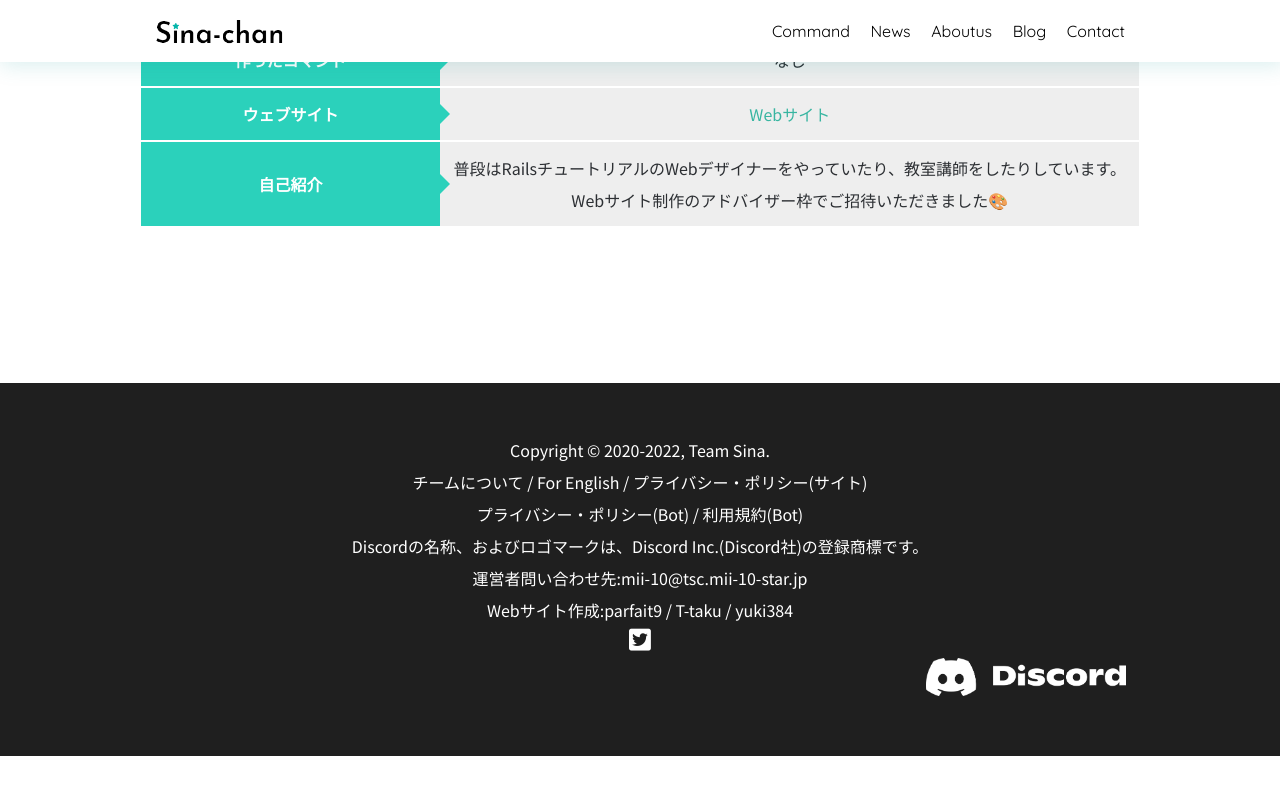
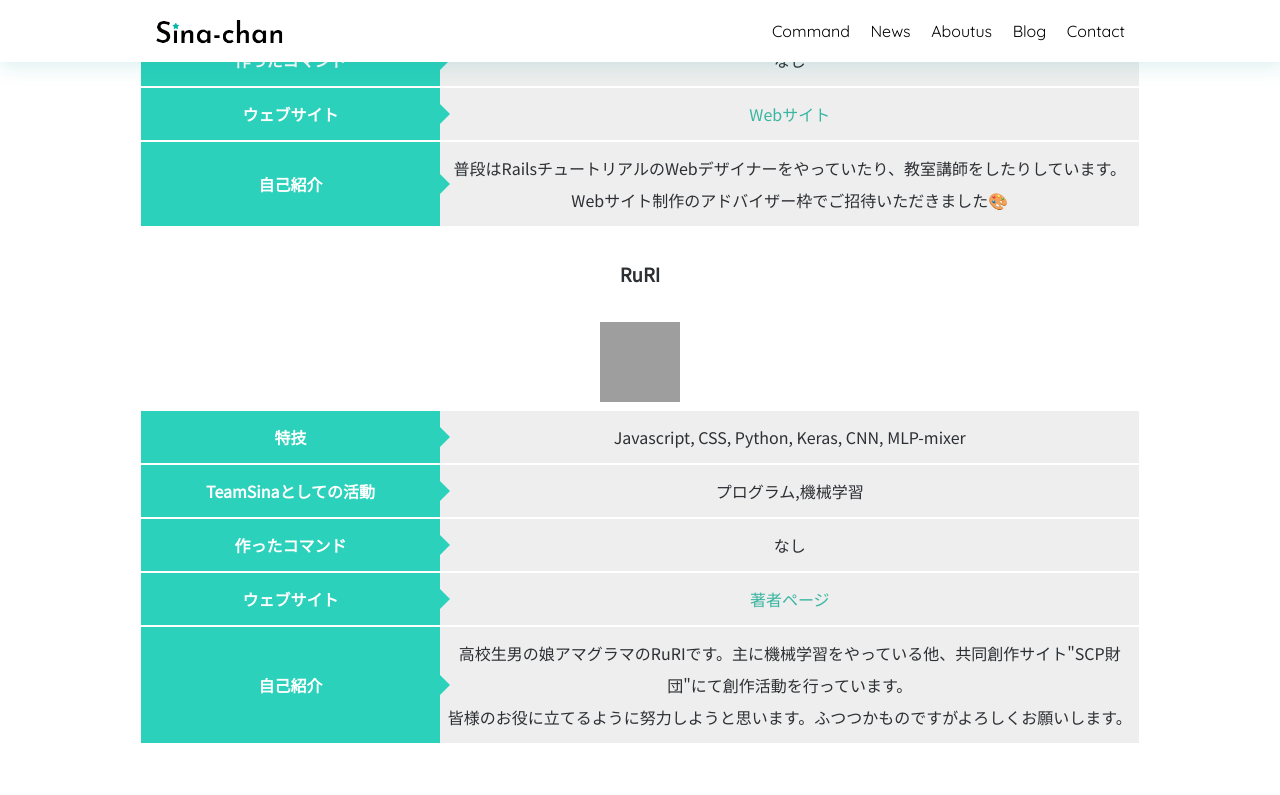
Before and after one commit to SinaKitagami/sinakitagami.github.io, a Jekyll site: the page built from aboutus.md, in a window 1280 px wide and 900 px high, scrolled down 3174 px. Shown: the top 795 px of the window. Built offline with Jekyll 4.4.1, drawn with Linux system fonts in a browser that asks for light colours; nearby versions of some CDN libraries; before the commit the page ends 3930 px from its top, so only the background shows below that.

Commit message:
Update team.yml

```diff
--- a/_data/team.yml
+++ b/_data/team.yml
@@ -66,3 +66,14 @@
   website2: none
   w-s: Webサイト
   w-s2: なし
+
+- name: RuRI
+  skill: Javascript, CSS, Python, Keras, CNN, MLP-mixer
+  command: なし
+  permission: プログラム,機械学習
+  introduction: 高校生男の娘アマグラマのRuRIです。主に機械学習をやっている他、共同創作サイト"SCP財団"にて創作活動を行っています。<br>皆様のお役に立てるように努力しようと思います。ふつつかものですがよろしくお願いします。
+  img: ruri.svg
+  website: http://scp-jp.wikidot.com/author:ruritech
+  website2: none
+  w-s: 著者ページ
+  w-s2: なし
```
